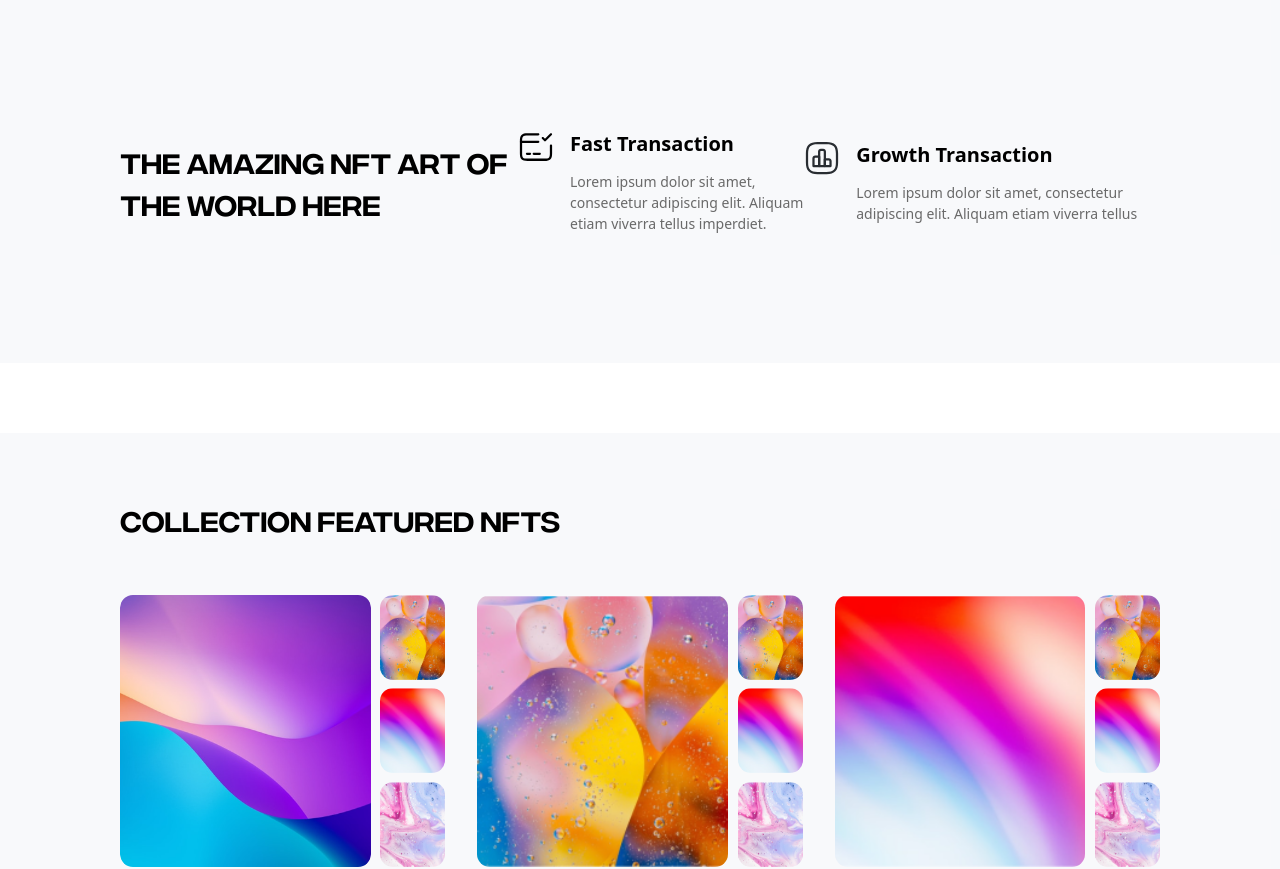
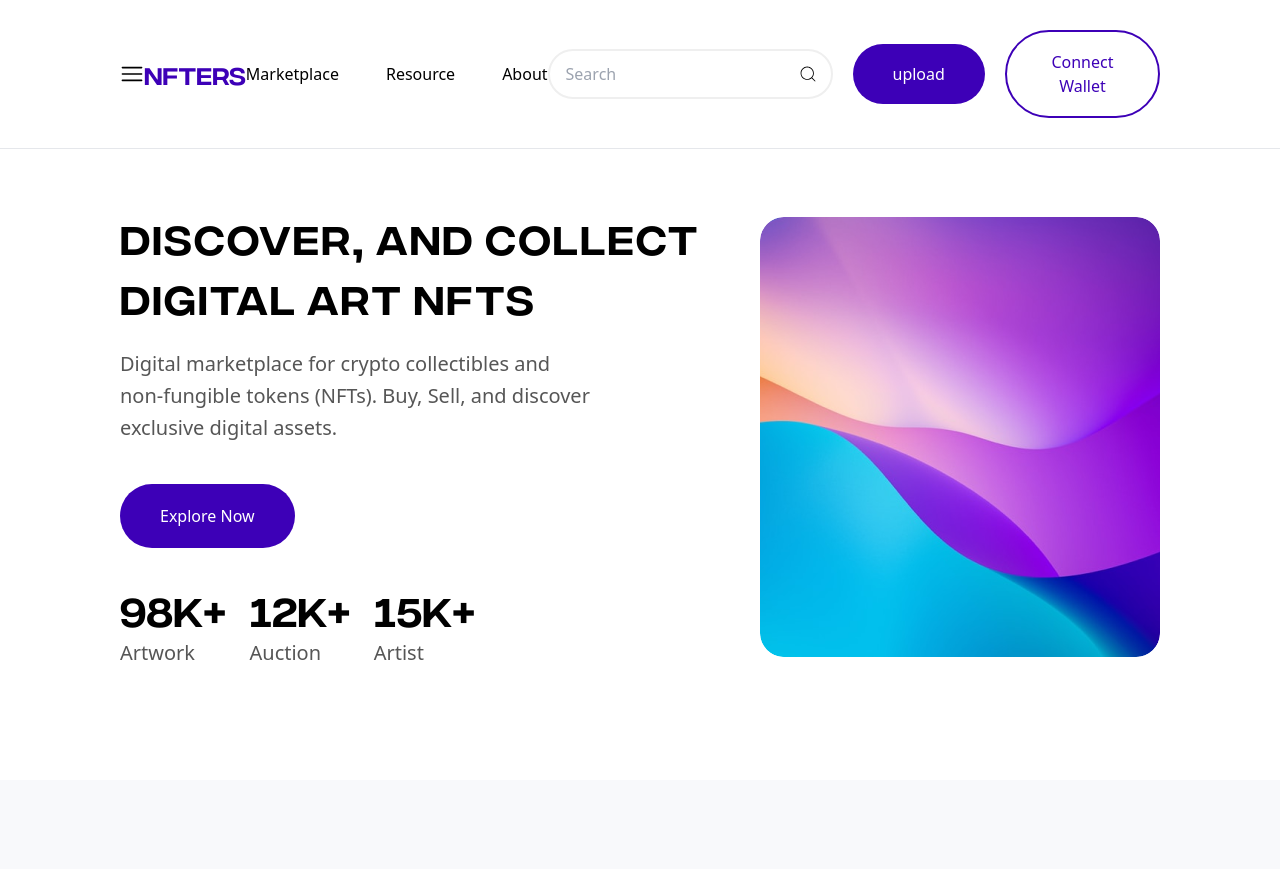
Before and after one commit to amin-ruhul/NFT-landing-page, a Next.js app: page / in a window 1280 px wide. Shown: the top 869 px of the page. Built offline with nearby package versions, Linux system fonts and the light colour scheme.

Commit message:
Add navbar mobile view

```diff
--- a/components/data-input/search-bar/index.jsx
+++ b/components/data-input/search-bar/index.jsx
@@ -2,12 +2,12 @@ import { useState } from "react";
 import PropTypes from "prop-types";
 import { CiSearch } from "react-icons/ci";
 
-function SearchBar({ onSearch }) {
+function SearchBar({ onSearch, className }) {
   const [searchKey, setSearchKey] = useState("");
 
   return (
     <form
-      className="rounded-full w-[18.75rem] relative"
+      className={`${className} rounded-full w-[18.75rem] relative`}
       onSubmit={(searchEvent) => {
         searchEvent.preventDefault();
         onSearch(searchKey);
@@ -28,6 +28,7 @@ function SearchBar({ onSearch }) {
 
 SearchBar.propTypes = {
   onSearch: PropTypes.func,
+  className: PropTypes.string,
 };
 
 export default SearchBar;
--- a/components/navbar/index.jsx
+++ b/components/navbar/index.jsx
@@ -1,24 +1,38 @@
-import React from "react";
+import React, { useState } from "react";
 import PrimaryButton from "../data-input/button/primary-btn";
 import SecondaryButton from "../data-input/button/secondary-btn";
 import SearchBar from "../data-input/search-bar";
+import MobileMenu from "./mobile";
+import { RxHamburgerMenu } from "react-icons/rx";
 
 function NavBar() {
+  const [isMobileMenuOpen, setIsMobileMenuOpen] = useState(false);
+
   return (
     <>
       <nav className="px-[1rem] lg:px-[7.5rem] flex justify-between items-center  border-b py-[1.875rem]">
+        <button onClick={() => setIsMobileMenuOpen(!isMobileMenuOpen)}>
+          <RxHamburgerMenu className="h-[1.5rem] w-[1.5rem]" />
+        </button>
         <div className="text-primary text-[1.5rem] font-integral">NFters</div>
-        <ul className="flex space-x-[2.938rem]">
+        <ul className="hidden lg:flex space-x-[2.938rem]">
           <li>Marketplace</li>
           <li>Resource</li>
           <li>About</li>
         </ul>
         <div className="flex items-center space-x-[1.25rem]">
-          <SearchBar />
-          <PrimaryButton />
-          <SecondaryButton btnText="Connect Wallet" className="px-[1.375rem]" />
+          <SearchBar className="hidden lg:block" />
+          <PrimaryButton className="hidden lg:block" />
+          <SecondaryButton
+            btnText="Connect Wallet"
+            className="px-[0.7rem] py-[0.5rem] lg:px-[1.375rem] lg:py-[1.125rem]"
+          />
         </div>
       </nav>
+      <MobileMenu
+        isMobileMenuOpen={isMobileMenuOpen}
+        onClose={() => setIsMobileMenuOpen(false)}
+      />
     </>
   );
 }
--- /dev/null
+++ b/components/navbar/mobile/index.jsx
@@ -0,0 +1,40 @@
+import React from "react";
+import Styles from "./menu.module.css";
+import classNames from "classnames";
+import { LiaTimesSolid } from "react-icons/lia";
+
+function MobileMenu({ isMobileMenuOpen, onClose }) {
+  return (
+    <div
+      className={classNames(
+        {
+          block: isMobileMenuOpen,
+          hidden: !isMobileMenuOpen,
+        },
+        `fixed inset-0 bg-[#1B2D49]/40 lg:hidden z-[99999]`
+      )}
+    >
+      <div className="w-80 bg-white h-full opacity-100 pt-[1.5rem]">
+        <div className={`${Styles.sidebarHideTransition}`}>
+          <div className="flex justify-between px-[1.5rem]">
+            <div className="text-primary text-[1.5rem] font-integral">
+              NFters
+            </div>
+            <button onClick={onClose}>
+              <LiaTimesSolid className="h-[1.5rem] w-[1.5rem]" />
+            </button>
+          </div>
+          <div className="border my-[1.5rem]"></div>
+
+          <ul className="flex flex-col space-y-[2rem] text-[1.2rem] px-[1.5rem]">
+            <li>Marketplace</li>
+            <li>Resource</li>
+            <li>About</li>
+          </ul>
+        </div>
+      </div>
+    </div>
+  );
+}
+
+export default MobileMenu;
--- /dev/null
+++ b/components/navbar/mobile/menu.module.css
@@ -0,0 +1,13 @@
+.sidebarHideTransition {
+  transition: visibility 0s linear 0.33s, opacity 0.33s linear;
+  animation: 0.4s ease-out 0s 1 slideInFromLeft;
+}
+
+@keyframes slideInFromLeft {
+  0% {
+    transform: translateX(-100%);
+  }
+  100% {
+    transform: translateX(0);
+  }
+}
--- a/pages/index.js
+++ b/pages/index.js
@@ -12,8 +12,8 @@ import AccountSection from "@/components/data-display/account-section";
 function Home() {
   return (
     <>
-      {/* <NavBar />
-      <HeroSection /> */}
+      <NavBar />
+      <HeroSection />
       <Branding />
       <div className="h-[70px]"></div>
 
```
